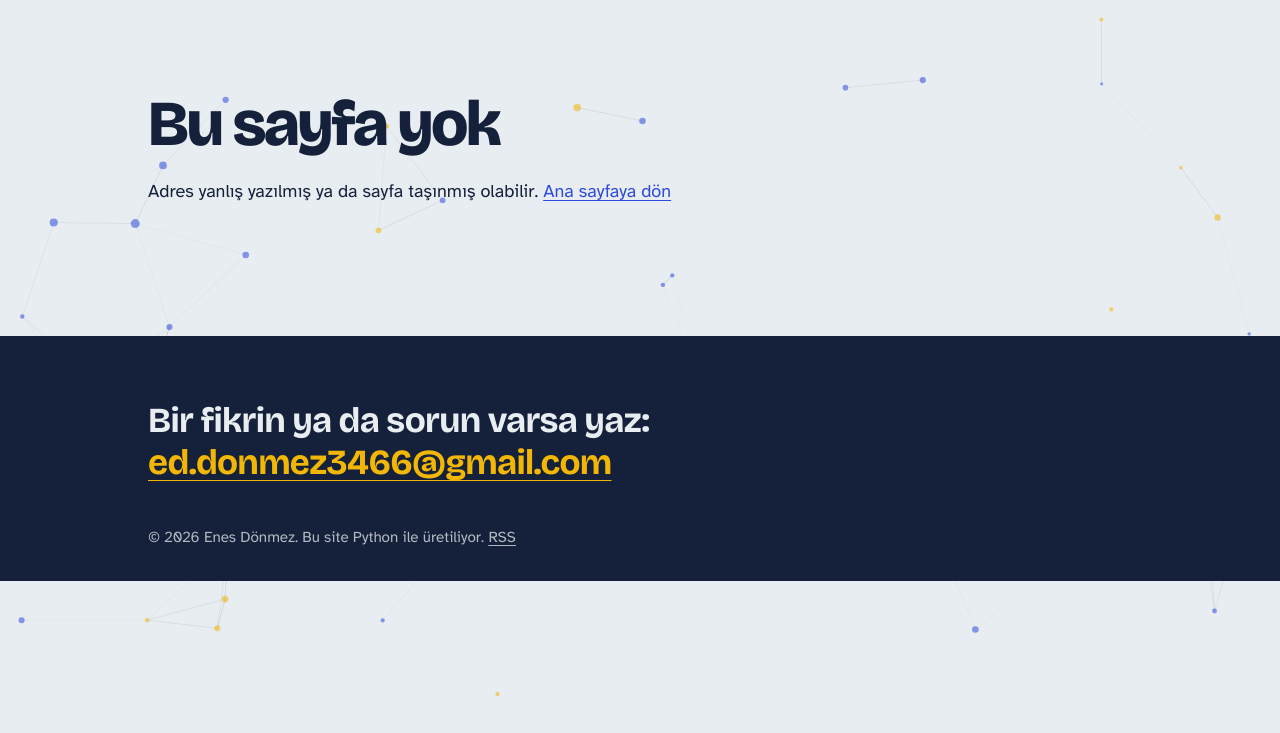
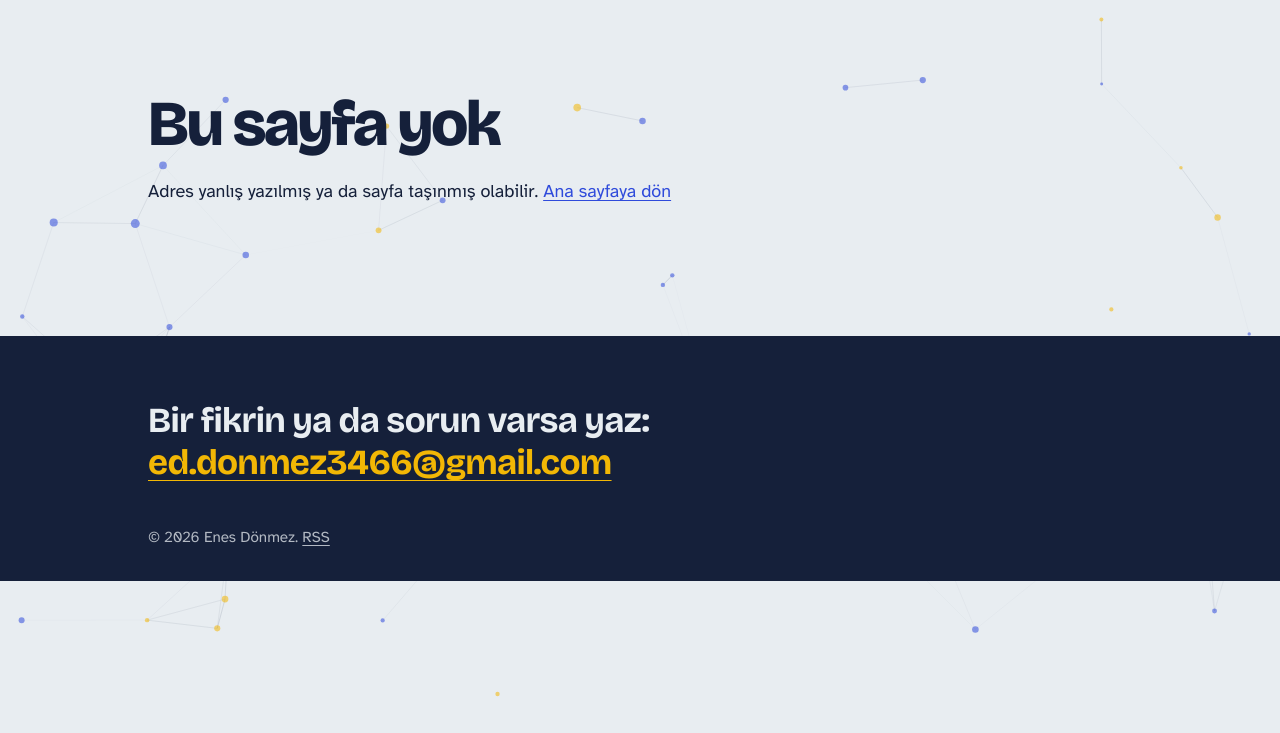
Before and after one commit to eenesdonmezz/personal, a plain HTML site: page docs/404.html in a window 1280 px wide. Shown: the part 67-800 px from the top of the page. Drawn offline with nearby package versions, Linux system fonts and the light colour scheme.

Commit message:
Alt bilgideki 'Python ile üretiliyor' yazısı kaldırıldı
Co-Authored-By: Claude Opus 5.5 <noreply@anthropic.com>

```diff
--- a/docs/404.html
+++ b/docs/404.html
@@ -69,7 +69,7 @@
     <div class="footer-inner">
       <p class="footer-cta">Bir fikrin ya da sorun varsa yaz:<br>
         <a href="mailto:ed.donmez3466@gmail.com">ed.donmez3466@gmail.com</a></p>
-      <p class="footer-meta">© 2026 Enes Dönmez. Bu site Python ile üretiliyor.
+      <p class="footer-meta">© 2026 Enes Dönmez.
         <a href="https://eenesdonmezz.github.io/personal/feed.xml">RSS</a></p>
     </div>
   </footer>
```
Also changed, not shown: docs/blog/ilk-yazi/index.html (+1 -1 lines), docs/blog/index.html (+1 -1 lines), docs/etiket/kisisel/index.html (+1 -1 lines), docs/etiket/web/index.html (+1 -1 lines), docs/hakkimda/index.html (+1 -1 lines), docs/iletisim/index.html (+1 -1 lines), docs/index.html (+1 -1 lines), docs/projeler/en2studios/index.html (+1 -1 lines), docs/projeler/index.html (+1 -1 lines), docs/projeler/kisisel-site/index.html (+1 -1 lines), templates/base.html (+1 -1 lines).
